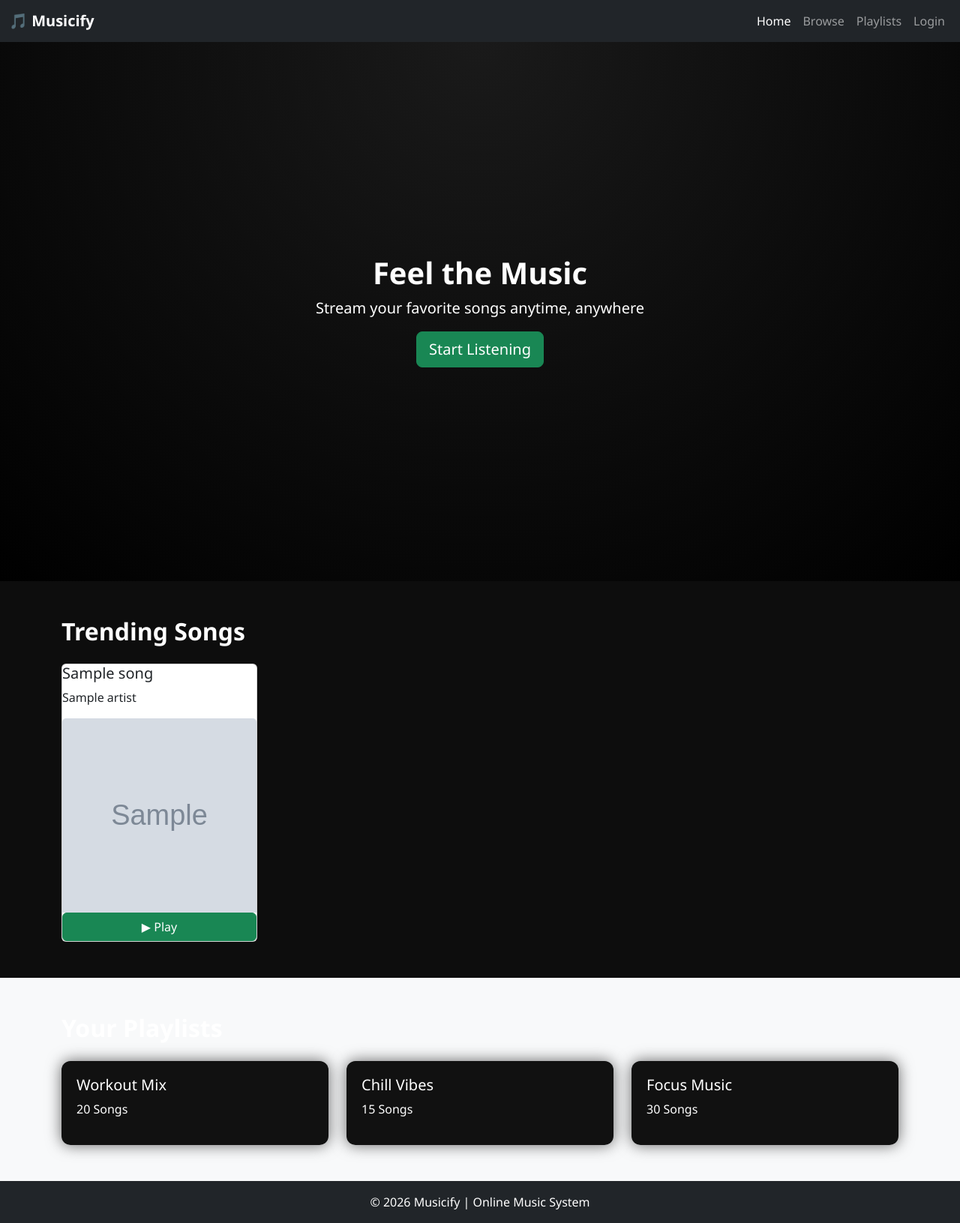
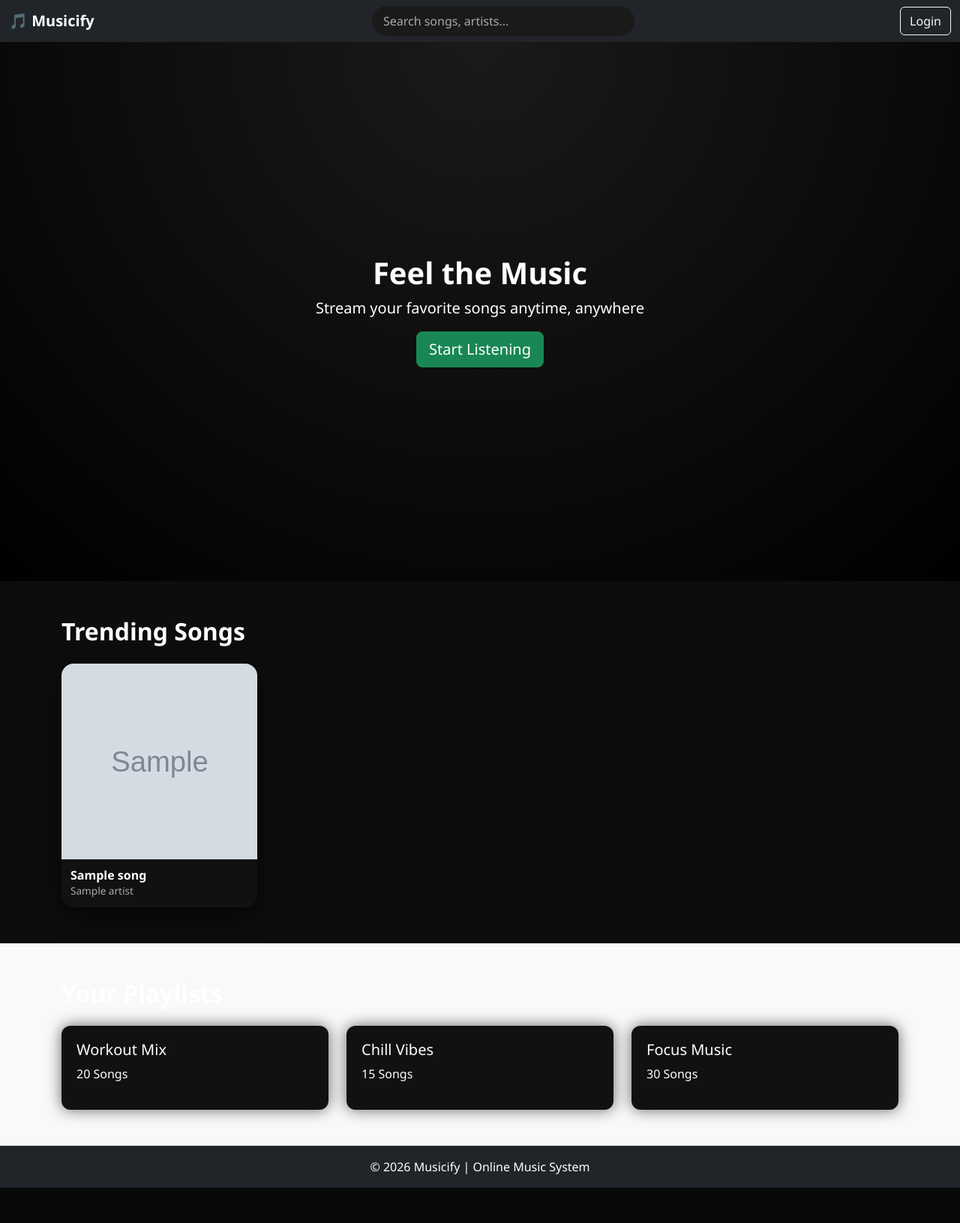
Before and after one commit to Satyajeetsinh007/Music_system, a Flask app: template templates/index.html in a window 1280 px wide. Shown: the whole page at 75% size. After the commit the page ends 1584 px from the top, so only its background shows below. Run offline with Flask 3, Linux system fonts and the light colour scheme; the template is opened without the code that fills it: most values are stand-ins (such as "Sample title", 1, 10 or a date in 2020); grey boxes marked "Sample" are stand-in pictures.

Commit message:
change for dark color

```diff
--- a/templates/index.html
+++ b/templates/index.html
@@ -15,24 +15,28 @@
 <body>
 
 <!-- Navbar -->
-<nav class="navbar navbar-expand-lg navbar-dark bg-dark fixed-top mb-0">
-  <div class="container-fluid">
+<nav class="navbar navbar-dark bg-dark fixed-top">
+  <div class="container-fluid d-flex align-items-center">
+
+    <!-- Brand -->
     <a class="navbar-brand fw-bold" href="#">🎵 Musicify</a>
 
-    <button class="navbar-toggler" data-bs-toggle="collapse" data-bs-target="#navMenu">
-      <span class="navbar-toggler-icon"></span>
-    </button>
+    <!-- Search -->
+    <form class="d-flex mx-auto" role="search" action="/search" method="get">
+      <input
+        class="form-control search-input"
+        type="search"
+        name="q"
+        placeholder="Search songs, artists..."
+        aria-label="Search"
+      >
+    </form>
 
-    <div class="collapse navbar-collapse" id="navMenu">
-      <ul class="navbar-nav ms-auto">
-        <li class="nav-item"><a class="nav-link active" href="#">Home</a></li>
-        <li class="nav-item"><a class="nav-link" href="#">Browse</a></li>
-        <li class="nav-item"><a class="nav-link" href="#">Playlists</a></li>
-        <li class="nav-item"><a class="nav-link" href="#">Login</a></li>
-      </ul>
-    </div>
+    <!-- Right -->
+    <a class="btn btn-outline-light" href="#">Login</a>
   </div>
 </nav>
+
 
 <!-- Hero Section -->
 <section class="hero d-flex align-items-center mt-0">
@@ -45,26 +49,34 @@
 
 <!-- Music Section -->
 <section class="container my-5">
+  {% if songs|length == 0 %}
+    <p class="text-muted">No songs found.</p>
+  {% endif %}
+
   <h2 class="mb-4 fw-bold">Trending Songs</h2>
 
   <div class="row g-4">
     <!-- Song Card -->
       {% for song in songs %}
         <div class="col-md-3 col-sm-6">
-          <div class="card cards">
-            <h5>{{ song.title }}</h5>
-            <p>{{ song.artist }}</p>
+          <div class="music-card">
             <img
               src="{{ url_for('static', filename='images/' + song.image) }}"
-              class="card-img-top song-poster"
+              class="song-poster"
               alt="{{ song.title }}"
             >
 
-            <!-- THIS is the play button -->
-            <a href="/song/{{ song.id }}" class="btn btn-success">
-              ▶ Play
+            <div class="card-body">
+              <h5>{{ song.title }}</h5>
+              <p>{{ song.artist }}</p>
+            </div>
+
+            <a href="/song/{{ song.id }}" class="play-btn">
+              ▶
             </a>
           </div>
+
+
         </div>
       {% endfor %}
   </div>
```
